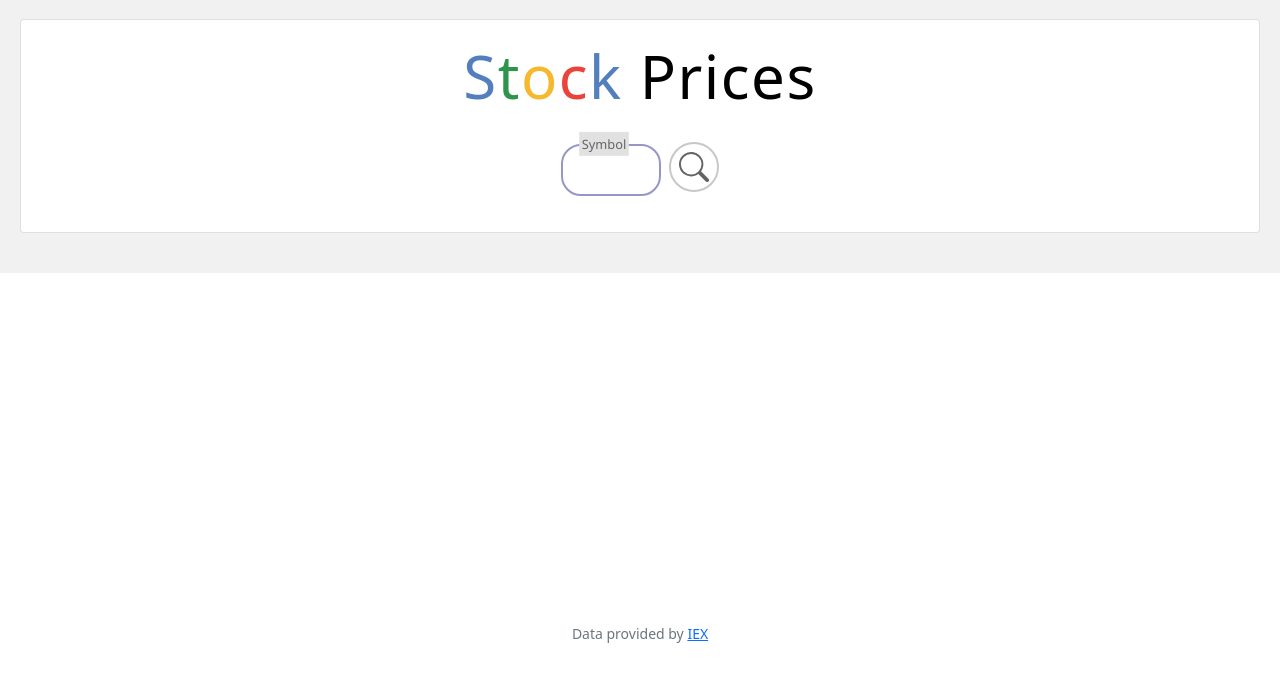
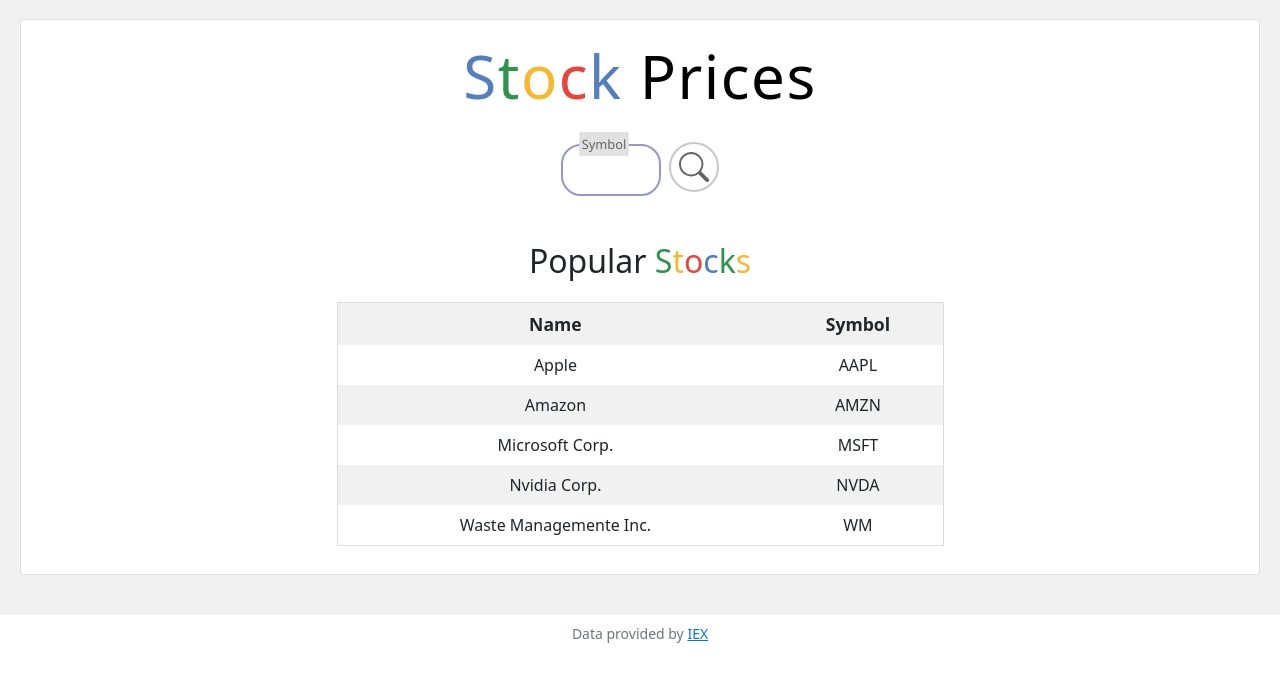
Before and after one commit to sammywestside/GrundlagenInteraktiverSysteme, a Flask app: page /quote in a window 1280 px wide. Shown: the part 93-775 px from the top of the page. Run offline with Flask 3, Linux system fonts and the light colour scheme; a user stored in the database is signed in.

Commit message:
Add files via upload

```diff
--- a/app.py
+++ b/app.py
@@ -44,12 +44,20 @@
 
 def query_db(query, args=(), one=False):
     try:
-        cur = get_db().execute(query, args)
+        if not isinstance(args, tuple):
+            args = (args,)
+
+        conn = get_db()
+        cur = conn.cursor()
+
+        cur.execute(query, args)
+
         if one:
             rv = cur.fetchone()
         else:
             rv = cur.fetchall()
         cur.close()
+
         return (rv[0] if rv else None) if one else rv
     except Exception as e:
         exc_type, exc_obj, exc_tb = sys.exc_info()
@@ -92,36 +100,6 @@
     response.headers["Expires"] = 0
     response.headers["Pragma"] = "no-cache"
     return response
-
-# @app.route('/api/grand-total')
-# def grand_total():
-#     try:
-#         total = 0
-
-#         stock_query = "SELECT symbol, shares FROM possesions WHERE user_id = ?"
-#         stock_results = query_db(stock_query, (session.get("user_id"),))
-
-#         if not stock_results:
-#             for entry in stock_results:
-#                 stock_data = lookup(entry)
-#                 symbol = stock_data["symbol"]
-#                 price = stock_data["price"]
-#                 shares = entry["shares"]
-#                 total += price * shares
-
-#         cash_query = "SELECT cash FROM users WHERE id = ?"
-#         cash = query_db(cash_query, (session.get("user_id"),))
-#         cash_value = cash[0][0] if cash else 0
-
-#         grand_total = cash_value + total
-#         grandtotal = usd(grand_total)
-#         total_value = usd(total)
-
-#         return jsonify({'grand_total' : grandtotal, 'total_value': total_value})
-#     except Exception as e:
-#         exc_type, exc_obj, exc_tb = sys.exc_info()
-#         print(f"An error occured on line: {exc_tb.tb_lineno}: {e}")
-#         return None
 
 def get_active_user():
     return session.get("user_id")
@@ -187,7 +165,6 @@
             user_id = session.get("user_id")
             query_user = "SELECT cash FROM users WHERE id = ?"
             user_info = query_db(query_user, (user_id,))
-            print(user_info)
             cash_balance= user_info[0]["cash"]
 
             shares = int(fshares)
@@ -195,20 +172,22 @@
             if stock_lookup is not None:
                 price_value = stock_lookup["price"]
                 stock_name = stock_lookup["name"]
+                stock_symbol = stock_lookup["symbol"]
             else:
                 return apology("Invalid Symbol", 400)
 
             total_price = price_value * shares
 
-            query_existing_stock = ("SELECT id FROM stocks WHERE symbol = ?", stock_lookup["symbol"])
-            existing_stock = query_db(query = query_existing_stock)
+            query_existing_stock = "SELECT id FROM stocks WHERE name = ?"
+            existing_stock = query_db(query=query_existing_stock, args=stock_name, one=True)
             if existing_stock:
-                stock_id = existing_stock[0]["id"]
+                stock_id = existing_stock
+                print(f"stock_id: {stock_id}")
             else:
-                max_stock_id = query_db(query = "SELECT MAX(id) AS max_id FROM stocks")
-                if max_stock_id[0]["max_id"] is not None:
-                    next_stock_id = max_stock_id[0]["max_id"] + 1
-                    print(next_stock_id)
+                max_stock_id = query_db(query = "SELECT MAX(id) AS max_id FROM stocks", one=True)
+                print(f"max_stock_id: {max_stock_id}")
+                if max_stock_id is not None:
+                    next_stock_id = max_stock_id + 1
                     stock_dict = {
                         'id' : next_stock_id,
                         'symbol': symbol,
@@ -240,13 +219,13 @@
 
                 insert_query('transactions', transactions_dict)
                 # db_insert.execute("INSERT INTO transactions(user_id, stock_id, shares, price, timestamp, type, symbol) VALUES (?, ?, ?, ?, ?, ?, ?)", (user_id, stock_id, shares, total_price, timestamp, "buy", symbol))
-                query_exisiting_possesion = ("SELECT symbol FROM possesions WHERE stock_id = ?", (stock_id,))
-                existing_possesion = query_db(query=query_exisiting_possesion)
+                query_exisiting_possesion = "SELECT symbol FROM possesions WHERE stock_id = ?"
+                existing_possesion = query_db(query=query_exisiting_possesion, args=stock_id, one=True)
                 if existing_possesion:
-                    if existing_possesion[0]["symbol"] == symbol:
-                        query_possesion = ("SELECT shares FROM possesions WHERE stock_id = ?", (stock_id,))
-                        possesion_shares = query_db(query=query_possesion)
-                        new_shares = possesion_shares[0]["shares"] + shares
+                    if existing_possesion == symbol:
+                        query_possesion = "SELECT shares FROM possesions WHERE stock_id = ?"
+                        possesion_shares = query_db(query=query_possesion, args=stock_id, one=True)
+                        new_shares = possesion_shares + shares
                         get_db().execute("UPDATE possesions SET shares = ? WHERE stock_id = ?", (new_shares, stock_id))
                     else:
                         insert_query('possesions', posessions_dict)
@@ -481,10 +460,12 @@
 
             query_posessions = ("SELECT SUM(shares) AS total_shares FROM possesions WHERE stock_id = ?")
             result = query_db(query=query_posessions, args=(stock_id,))
-            if result[0]['total_shares'] and result[0]['total_shares']:
-                current_shares = result[0]['total_shares']
+            # result = get_db().execute(query_posessions, stock_id)
+            current_shares = result[0]["total_shares"]
+            # if result[0]['total_shares'] and result[0]['total_shares']:
+            #     current_shares = result[0]['total_shares']
 
-            if current_shares >= shares:
+            if current_shares is not None and current_shares >= shares:
                 new_shares = current_shares - shares
                 print(new_shares)
                 if new_shares == 0:
--- a/static/style.css
+++ b/static/style.css
@@ -85,7 +85,7 @@
 }
 
 th, td {
-    text-align: left;
+    text-align: center;
     padding: 8px;
 }
 
@@ -94,10 +94,6 @@
     letter-spacing: 1px;
     padding: 1em .5em;
     text-align: center;
-}
-
-.trend-icon {
-    display: none;
 }
 
 form {
@@ -288,3 +284,25 @@
     font-family: 'Segoe UI', Tahoma, Geneva, Verdana, sans-serif;
     letter-spacing: 1.5px;
 }
+
+.quote-table {
+    width: 50%;
+    align-self: center;
+    border-collapse: collapse;
+    border-spacing: 0;
+    border: 1px solid #ddd;
+    margin: 1vh 0;
+    font-size: 2.2vh;
+}
+
+.quote-table-body {
+    text-align: center;
+    font-size: 2vh;
+    padding: 16px;
+}
+
+.quote-table-body tr:nth-child(odd),
+.stock-table-body tr:nth-child(odd)
+.history-table-body tr:nth-child(odd) {
+    background-color: white;
+}
--- a/templates/history.html
+++ b/templates/history.html
@@ -18,7 +18,7 @@
                         <th>Time</th>
                     </tr>
                 </thead>
-                <tbody>
+                <tbody class="history-table-body">
                     {% for transaction in history %}
                         <tr>
                             <td>{{ transaction.symbol }}</td>
--- a/templates/index.html
+++ b/templates/index.html
@@ -101,11 +101,12 @@
                 if (symbolCell) {
                     const symbol = symbolCell.textContent.trim();
                     try {
+                        console.log(symbol)
                         const response = await fetch(`http://localhost:3000/getStockPrice/${symbol}`);
                         const data = await response.json();
                         const currentPrice = data.currentPrice;
                         console.log(`current price for ${symbol}:`, currentPrice);
-                        const previousPrice = data.previousPrice;
+                        const previousPrice = data.tempPrice;
                         console.log(`previous price for ${symbol}:`, previousPrice);
 
                         const upIcon = row.querySelector('.upIcon');
--- a/templates/layout.html
+++ b/templates/layout.html
@@ -8,6 +8,7 @@
         <meta name="viewport" content="initial-scale=1, width=device-width">
 
         <link href="\static\style.css" rel="stylesheet">
+        <!-- <script src="\Projekt\node.js" defer></script> -->
 
         <!-- http://getbootstrap.com/docs/5.1/ -->
         <link crossorigin="anonymous" href="https://cdn.jsdelivr.net/npm/bootstrap@5.1.3/dist/css/bootstrap.min.css" integrity="sha384-1BmE4kWBq78iYhFldvKuhfTAU6auU8tT94WrHftjDbrCEXSU1oBoqyl2QvZ6jIW3" rel="stylesheet">
--- a/templates/quote.html
+++ b/templates/quote.html
@@ -25,6 +25,38 @@
                     </li>
                 </ul>
             </form>
+            <br>
+            <h2 class="quote-h2">Popular <span class="green">S</span><span class="yellow">t</span><span class="red">o</span><span class="blue">c</span><span class="green">k</span><span class="yellow">s</span></h2>
+            <table class="quote-table">
+                <thead>
+                    <tr>
+                        <th>Name</th>
+                        <th>Symbol</th>
+                    </tr>
+                </thead>
+                <tbody class="quote-table-body">
+                    <tr>
+                        <td>Apple</td>
+                        <td>AAPL</td>
+                    </tr>
+                    <tr>
+                        <td>Amazon</td>
+                        <td>AMZN</td>
+                    </tr>
+                    <tr>
+                        <td>Microsoft Corp.</td>
+                        <td>MSFT</td>
+                    </tr>
+                    <tr>
+                        <td>Nvidia Corp.</td>
+                        <td>NVDA</td>
+                    </tr>
+                    <tr>
+                        <td>Waste Managemente Inc.</td>
+                        <td>WM</td>
+                    </tr>
+                </tbody>
+            </table>
         </div>
     </div>
 {% endblock %}
--- a/templates/register.html
+++ b/templates/register.html
@@ -24,7 +24,7 @@
             <div class="inputGroup login">
                 <input type="password" autocomplete="off" id="password" name="password" required="">
                 <label for="password">Confirm Password</label>
-            </div>>
+            </div>
         </div>
         <button class="btn btn-primary" type="submit">Log In</button>
     </form>
```
Also changed, not shown: node.js (+33 -9 lines), finance.db.
